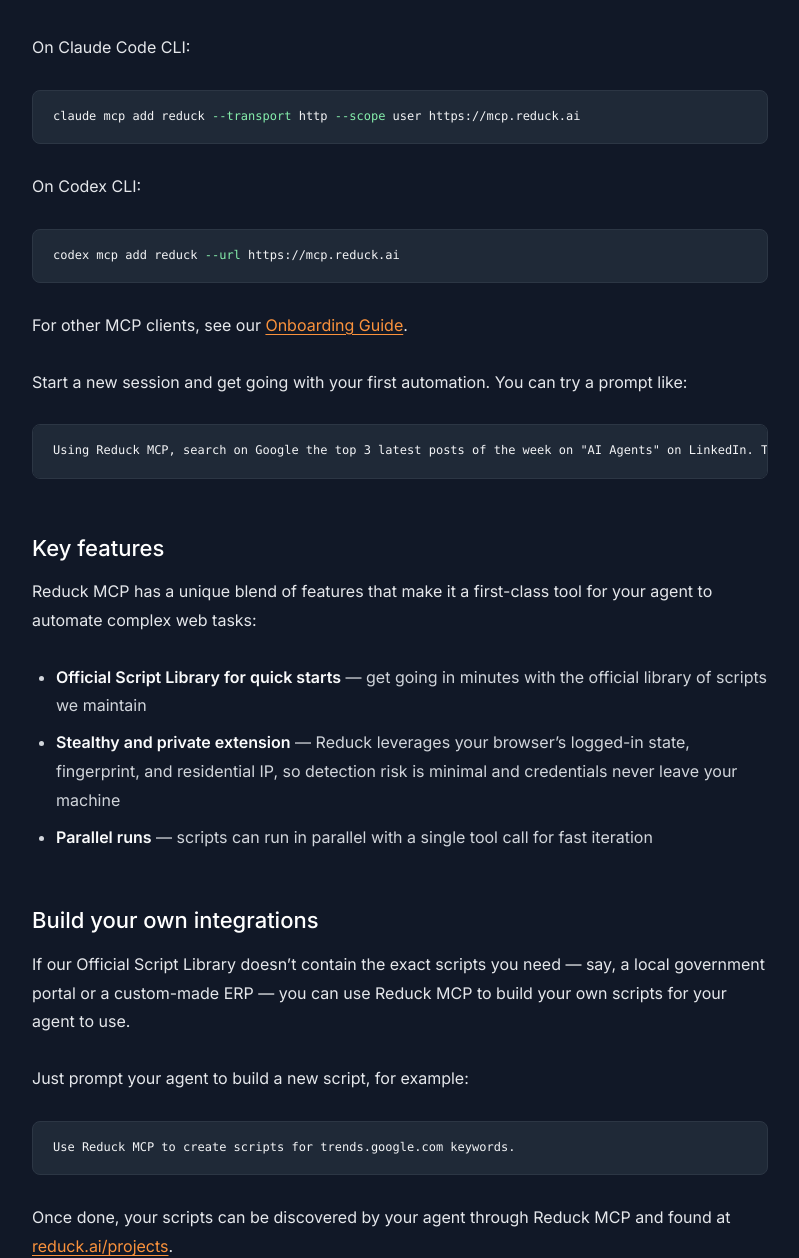
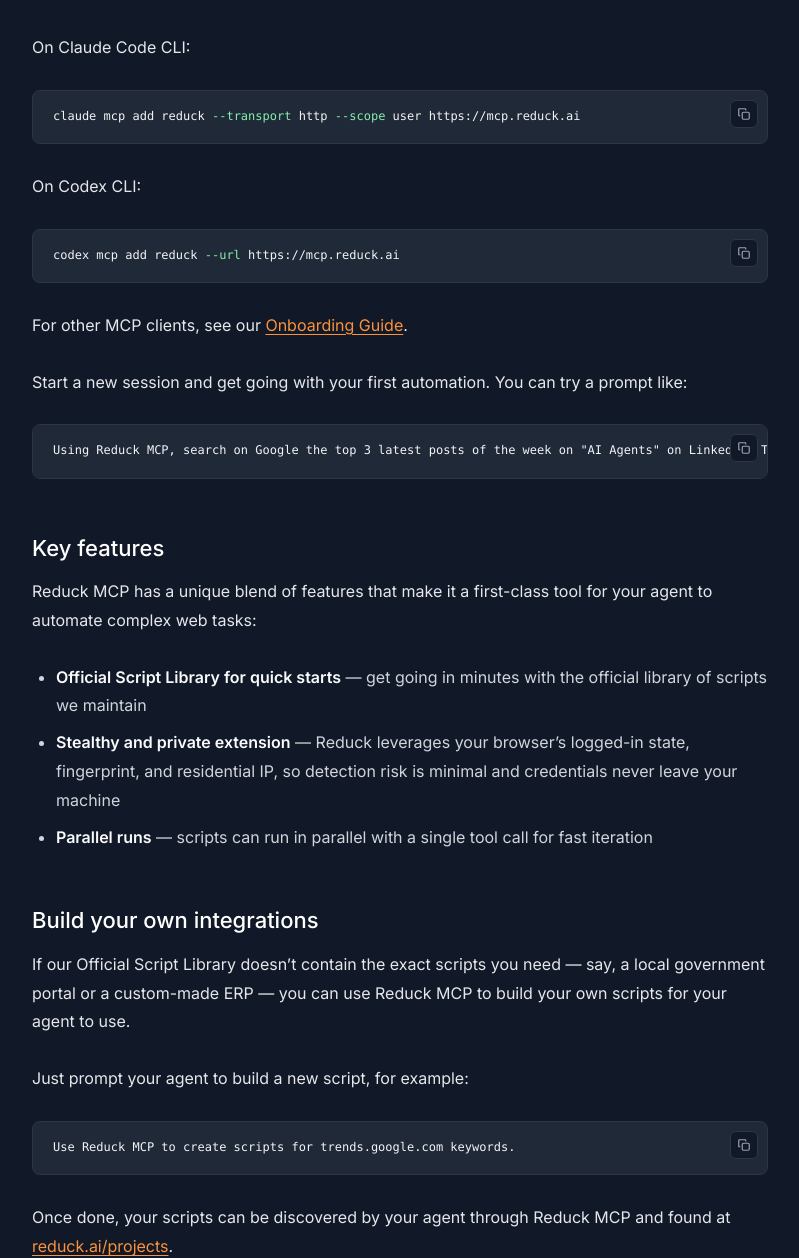
Before and after one commit to conception-ai/blog.reduck.ai, a Jekyll site: the page built from _articles/introducing-reduck-mcp/index.md, in a window 1280 px wide. Shown: the part 2641-3899 px from the top of the page, without its empty margins (240-1039 px from the left). Built offline with Jekyll 4.4.1, drawn with Linux system fonts in a browser that asks for light colours.

Commit message:
Add copy-to-clipboard button to every code snippet
None of the article's code/command blocks (.prose pre) had a way to
copy them, unlike the existing Share button pattern. blog.js now wraps
each pre in a small positioned container and injects a copy button
(reusing icon.html's copy/check icons) that copies the block's code
text to the clipboard, with the same copied/revert-after-2s UX as the
share dialog's copy button.

The button lives in a sibling wrapper rather than inside the
scrollable pre itself, so it stays pinned to the corner instead of
scrolling away on wide snippets; pre gains right padding so code never
sits flush under it.

Co-Authored-By: Claude Sonnet 5 <noreply@anthropic.com>

```diff
--- a/assets/css/blog.css
+++ b/assets/css/blog.css
@@ -647,7 +647,7 @@ main.article > * {
 	line-height: 1.6;
 	margin: 0 0 28px;
 	overflow-x: auto;
-	padding: 16px 20px;
+	padding: 16px 52px 16px 20px;
 }
 
 .prose pre code {
@@ -714,6 +714,52 @@ main.article > * {
 .prose pre .o,
 .prose pre .ow {
 	color: var(--color-grey-300);
+}
+
+/* ---------------------------------------------------------------- code copy buttons */
+
+/* blog.js wraps every `.prose pre` in this on load, so the button below sits beside the frame
+   rather than inside the box that scrolls — pinned to the corner no matter how far a wide
+   snippet is scrolled. */
+.prose .code-copy {
+	position: relative;
+}
+
+.prose .code-copy-btn {
+	align-items: center;
+	background: var(--color-grey-900);
+	border: 1px solid var(--color-grey-700);
+	border-radius: 6px;
+	color: var(--color-grey-400);
+	display: inline-flex;
+	height: 28px;
+	justify-content: center;
+	position: absolute;
+	right: 10px;
+	top: 10px;
+	transition:
+		background 200ms,
+		border-color 200ms,
+		color 200ms;
+	width: 28px;
+	z-index: var(--z-foreground);
+}
+
+.prose .code-copy-btn:hover,
+.prose .code-copy-btn:focus-visible {
+	background: var(--color-grey-700);
+	border-color: var(--color-grey-500);
+	color: var(--color-grey-50);
+}
+
+.prose .code-copy-btn.copied {
+	border-color: var(--color-green-600);
+	color: var(--color-green-400);
+}
+
+.prose .code-copy-btn .icon {
+	height: 14px;
+	width: 14px;
 }
 
 /* ---------------------------------------------------------------- sharing */
--- a/assets/js/blog.js
+++ b/assets/js/blog.js
@@ -84,4 +84,48 @@
 			}, 2000);
 		});
 	}
+
+	/* ------------------------------------------------------------ copying a snippet */
+
+	// The check icon a button swaps to once its copy lands — the same outline icon.html draws for
+	// "check", redrawn here since this file runs with no Liquid to include it from.
+	const CHECK_ICON_PATH = '<path d="M4 12.5 9 17.5 20 6.5"/>';
+
+	for (const pre of document.querySelectorAll(".prose pre")) {
+		// The wrapper, not `pre` itself, carries `position: relative`: `pre` is the box that
+		// scrolls on a wide snippet, and a button positioned against it would scroll away with the
+		// code. The wrapper never scrolls, so the button stays pinned to its corner.
+		const wrap = document.createElement("div");
+		wrap.className = "code-copy";
+		pre.replaceWith(wrap);
+		wrap.appendChild(pre);
+
+		const button = document.createElement("button");
+		button.type = "button";
+		button.className = "code-copy-btn";
+		button.setAttribute("aria-label", "Copy code");
+		button.innerHTML =
+			'<svg class="icon" aria-hidden="true" fill="none" stroke="currentColor" stroke-linecap="round" stroke-linejoin="round" stroke-width="2" viewBox="0 0 24 24"><rect height="12" rx="2" width="12" x="9" y="9"/><path d="M5 15H4a1 1 0 0 1-1-1V4a1 1 0 0 1 1-1h10a1 1 0 0 1 1 1v1"/></svg>';
+		wrap.appendChild(button);
+
+		button.addEventListener("click", async () => {
+			const text = pre.querySelector("code")?.textContent ?? pre.textContent ?? "";
+			try {
+				await navigator.clipboard.writeText(text);
+			} catch {
+				return;
+			}
+
+			const svg = button.querySelector("svg");
+			const before = svg?.innerHTML;
+			if (svg) svg.innerHTML = CHECK_ICON_PATH;
+			button.classList.add("copied");
+			button.setAttribute("aria-label", "Copied");
+			setTimeout(() => {
+				if (svg && before) svg.innerHTML = before;
+				button.classList.remove("copied");
+				button.setAttribute("aria-label", "Copy code");
+			}, 2000);
+		});
+	}
 })();
```
